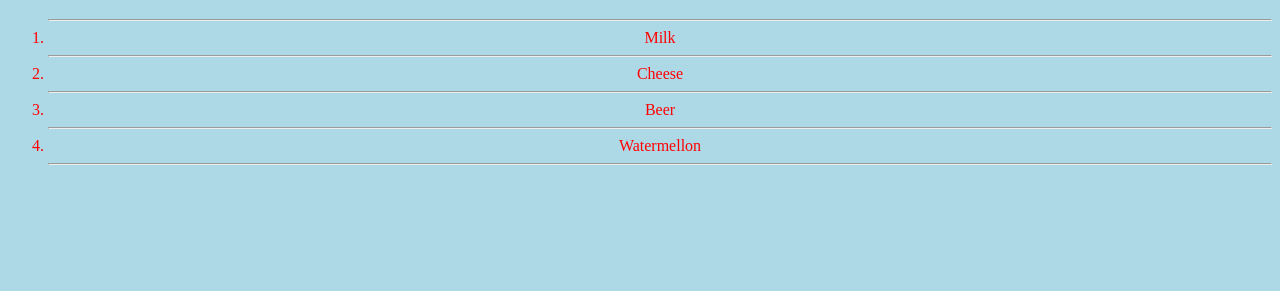
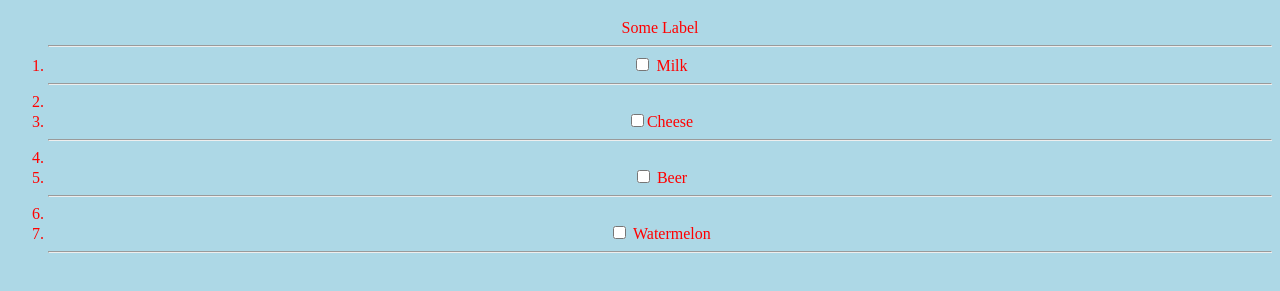
Before and after one commit to davegm/master1, a plain HTML site: page index.html in a window 1280 px wide. Shown: the part 61-352 px from the top of the page. Drawn offline with Linux system fonts and the light colour scheme.

Commit message:
Added checkboxes

```diff
--- a/index.html
+++ b/index.html
@@ -13,17 +13,20 @@
 <font color="red">
   <ol align="center">
 
+    <div id="checkboxes">
+      <label> Some Label</label>
+
     <hr />
-    <li> Milk </li>
+    <li><input type="checkbox"> Milk </li>
     <hr />
-    <li> Cheese </li>
+    <li><li><input type="checkbox">Cheese </li>
     <hr />
-    <li> Beer </li>
+    <li><li><input type="checkbox"> Beer </li>
     <hr />
-    <li> Watermellon </li>
+    <li><li><input type="checkbox"> Watermelon </li>
     <hr />
   </ol> </font>
-
+</div>
 
 
 
```
